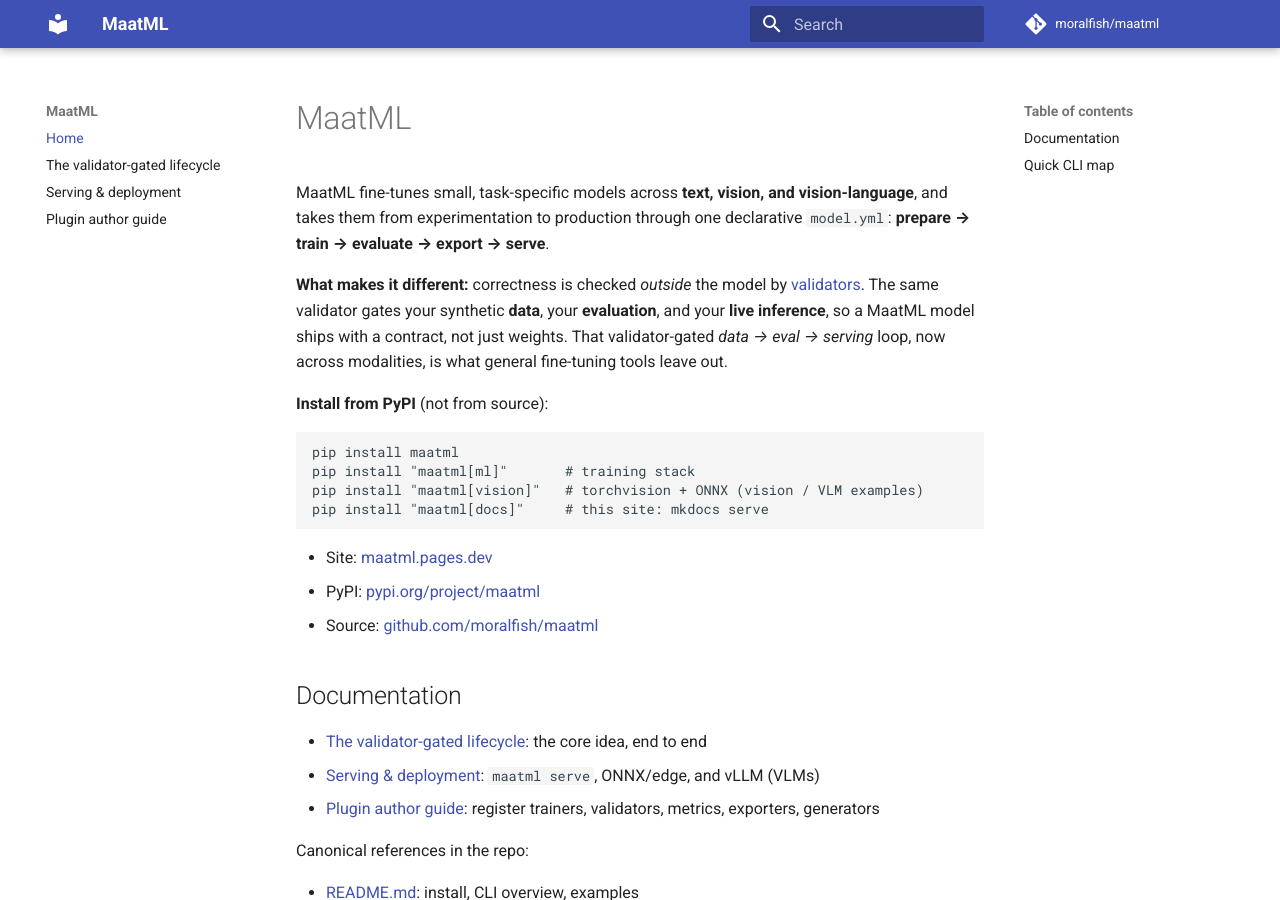
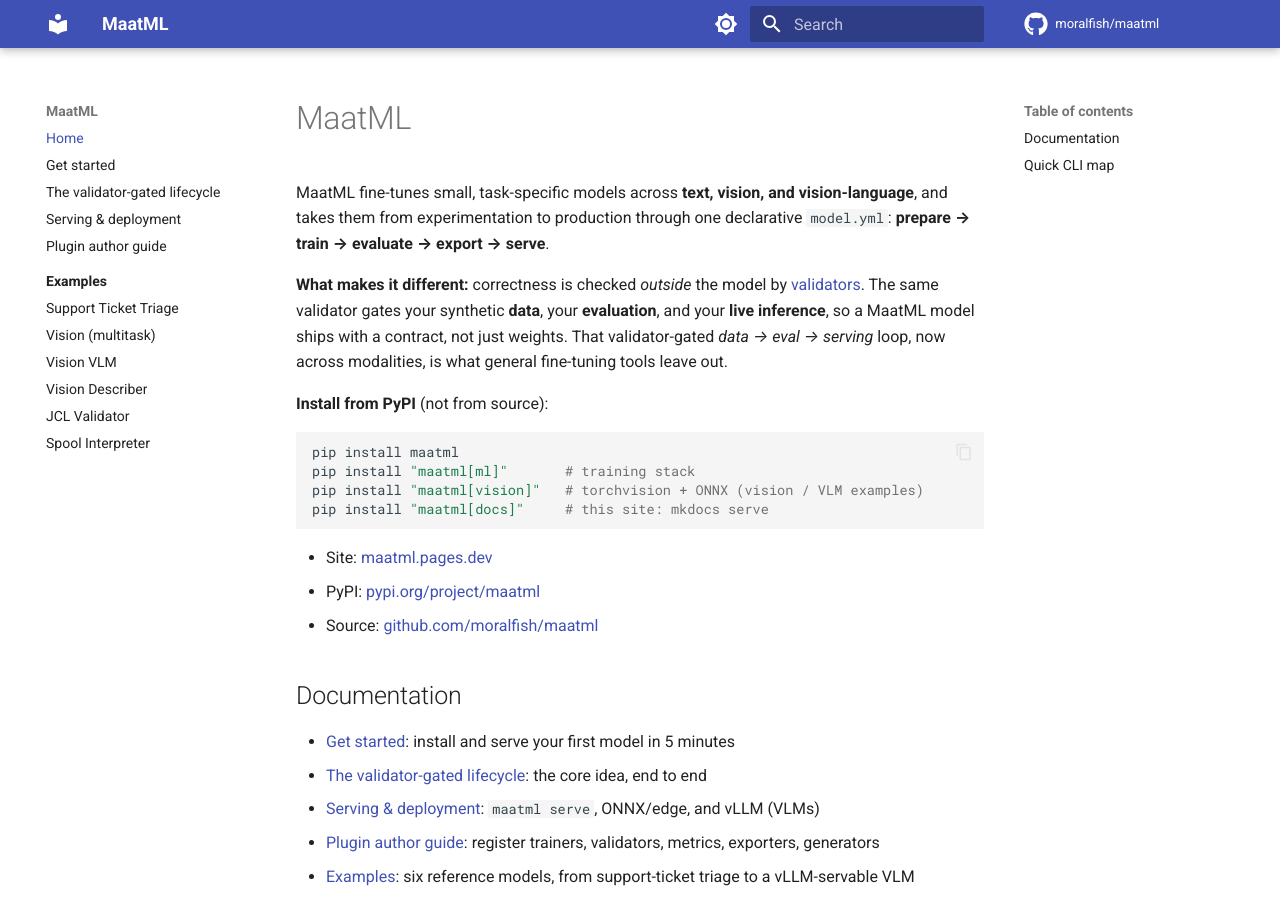
Before and after one commit to moralfish/maatml, an MkDocs documentation site: the page built from docs/index.md, in a window 1280 px wide and 900 px high. Built offline with MkDocs 1.6.1 and Material for MkDocs 9.7.7, drawn with Linux system fonts in a browser that asks for light colours; comment, search, counter and statistics services are not loaded.

Commit message:
docs: surface the 6 examples and add a quickstart to the mkdocs site (#11)

```diff
--- a/docs/index.md
+++ b/docs/index.md
@@ -25,9 +25,11 @@
 
 ## Documentation
 
+- [Get started](getting-started.md): install and serve your first model in 5 minutes
 - [The validator-gated lifecycle](lifecycle.md): the core idea, end to end
 - [Serving & deployment](serving.md): `maatml serve`, ONNX/edge, and vLLM (VLMs)
 - [Plugin author guide](plugins.md): register trainers, validators, metrics, exporters, generators
+- [Examples](examples/index.md): six reference models, from support-ticket triage to a vLLM-servable VLM
 
 Canonical references in the repo:
 
--- a/mkdocs.yml
+++ b/mkdocs.yml
@@ -8,13 +8,58 @@
   GO_PUBLIC.md
 theme:
   name: material
+  icon:
+    repo: fontawesome/brands/github
+  palette:
+    - media: "(prefers-color-scheme: light)"
+      scheme: default
+      primary: indigo
+      accent: indigo
+      toggle:
+        icon: material/brightness-7
+        name: Switch to dark mode
+    - media: "(prefers-color-scheme: dark)"
+      scheme: slate
+      primary: indigo
+      accent: indigo
+      toggle:
+        icon: material/brightness-4
+        name: Switch to light mode
+  features:
+    - navigation.sections
+    - navigation.indexes
+    - navigation.top
+    - navigation.tracking
+    - toc.follow
+    - content.code.copy
+    - content.code.annotate
+    - search.suggest
+    - search.highlight
 nav:
   - Home: index.md
+  - Get started: getting-started.md
   - The validator-gated lifecycle: lifecycle.md
   - Serving & deployment: serving.md
   - Plugin author guide: plugins.md
+  - Examples:
+      - examples/index.md
+      - Support Ticket Triage: examples/support-ticket-triage.md
+      - Vision (multitask): examples/vision.md
+      - Vision VLM: examples/vision-vlm.md
+      - Vision Describer: examples/vision-describer.md
+      - JCL Validator: examples/jcl-validator.md
+      - Spool Interpreter: examples/spool-interpreter.md
 markdown_extensions:
   - admonition
+  - attr_list
+  - md_in_html
   - tables
   - toc:
       permalink: true
+  - pymdownx.highlight:
+      anchor_linenums: true
+  - pymdownx.inlinehilite
+  - pymdownx.superfences
+  - pymdownx.snippets:
+      base_path: ["."]
+      check_paths: true
```
Also changed, not shown: docs/examples/index.md (added, +33 -0 lines), docs/examples/jcl-validator.md (added, +5 -0 lines), docs/examples/spool-interpreter.md (added, +5 -0 lines), docs/examples/support-ticket-triage.md (added, +5 -0 lines), docs/examples/vision-describer.md (added, +5 -0 lines), docs/examples/vision-vlm.md (added, +5 -0 lines), docs/examples/vision.md (added, +5 -0 lines), docs/getting-started.md (added, +92 -0 lines), examples/jcl-validator/README.md (+2 -2 lines), examples/spool-interpreter/README.md (+2 -2 lines), examples/vision-describer/README.md (+1 -1 lines), 1 other file.
